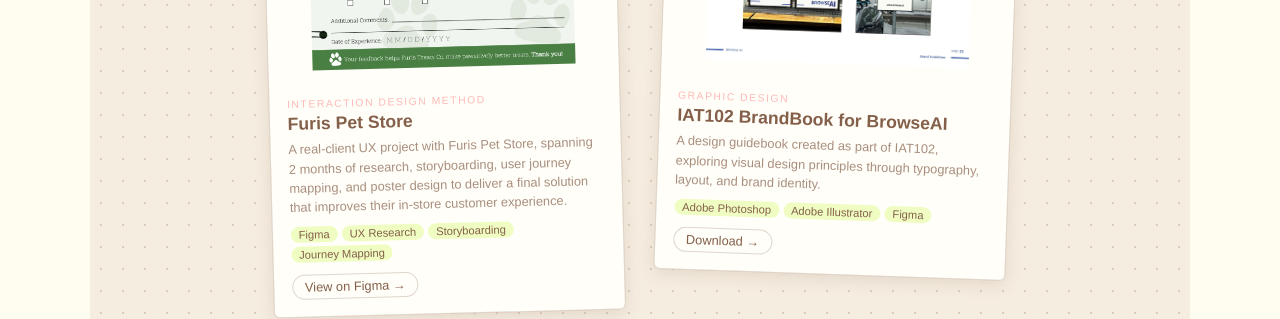
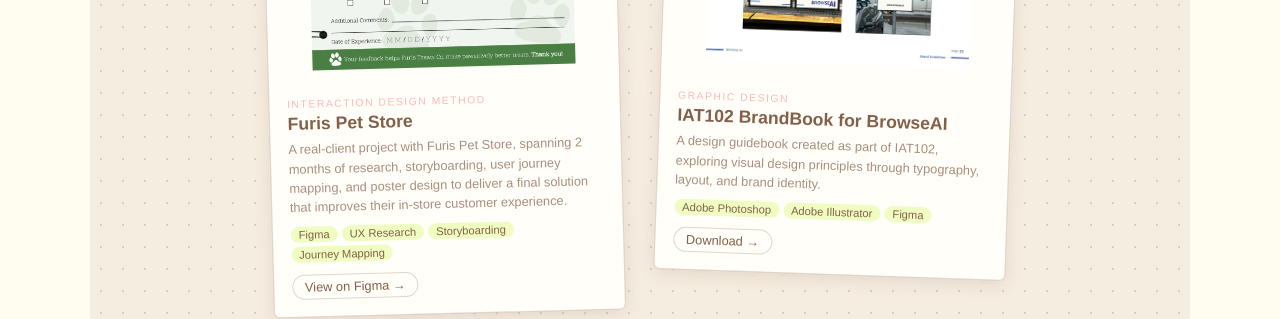
Before and after one commit to shinThantThant09/2026portfolio_shin, a React (Create React App) app: page /#/about in a window 1280 px wide. Shown: the part 1540-1859 px from the top of the page. Built offline with nearby package versions, Linux system fonts and the light colour scheme; a web font is replaced by a local one.

Commit message:
Update projectsArray.js

```diff
--- a/src/data/projectsArray.js
+++ b/src/data/projectsArray.js
@@ -37,7 +37,7 @@
     title: "Furis Pet Store",
     category: "Interaction Design Method",
     description:
-      "A real-client UX project with Furis Pet Store, spanning 2 months of research, storyboarding, user journey mapping, and poster design to deliver a final solution that improves their in-store customer experience.",
+      "A real-client project with Furis Pet Store, spanning 2 months of research, storyboarding, user journey mapping, and poster design to deliver a final solution that improves their in-store customer experience.",
     techStack: ["Figma", "UX Research", "Storyboarding", "Journey Mapping"],
     image: furisPetImg,
     color: "#d4e8c2",
```
